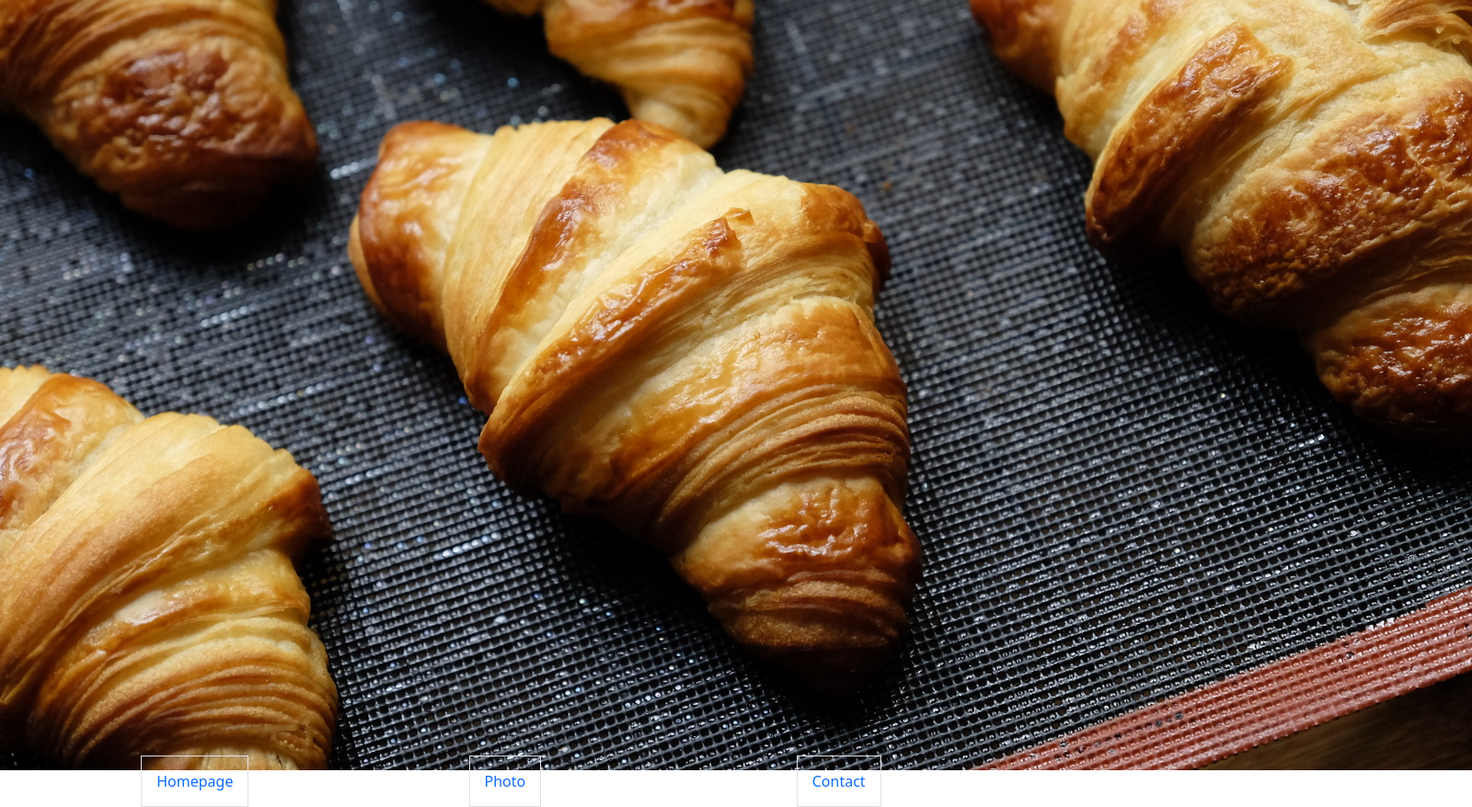
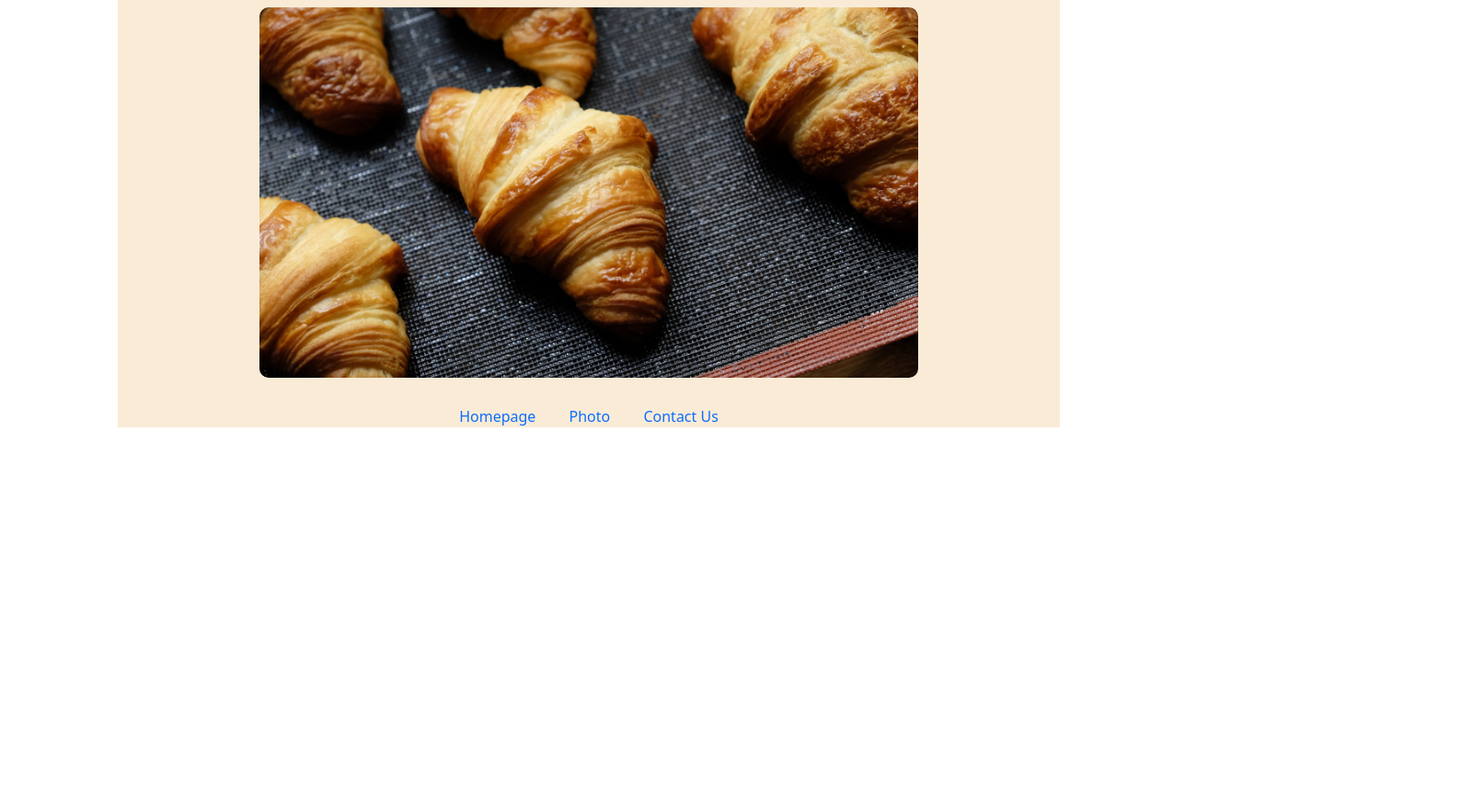
Before and after one commit to hani-slh/Croissant, a plain HTML site: page photo.html in a window 1280 px wide. Shown: the part 118-996 px from the top of the page at 92% size, 1600 px wide, since content can reach past the window. After the commit the page ends 800 px from the top, so only its background shows below. Drawn offline with nearby package versions, Linux system fonts and the light colour scheme.

Commit message:
added css

```diff
--- /dev/null
+++ b/css/styles.css
@@ -0,0 +1,21 @@
+.whole-page {
+  background-color: antiquewhite;
+  width: 80%;
+  margin: 0 auto;
+}
+h1 {
+  text-align: center;
+  font-size: 80px;
+}
+p {
+  text-align: center;
+  padding: 20px;
+  font-size: 20px;
+}
+
+.croissant-image {
+  max-width: 70%;
+  display: block;
+  border-radius: 10px;
+  margin: 30px auto;
+}
--- a/photo.html
+++ b/photo.html
@@ -9,26 +9,17 @@
       rel="stylesheet"
       integrity="sha384-4bw+/aepP/YC94hEpVNVgiZdgIC5+VKNBQNGCHeKRQN+PtmoHDEXuppvnDJzQIu9"
       crossorigin="anonymous" />
+    <link rel="stylesheet" href="/css/styles.css" />
   </head>
   <body>
-    <h1>🥐 A picture of a croissant</h1>
-    <img src="image/croissant.jpg" />
-    <div class="container">
-      <div class="row d-flex justify-content-evenly">
-        <div class="col-sm-3">
-          <a href="/" class="border p-3 text-decoration-none">Homepage</a>
-        </div>
-        <div class="col-sm-3">
-          <a href="/photo.html" class="border p-3 text-decoration-none"
-            >Photo</a
-          >
-        </div>
-        <div class="col-sm-3">
-          <a href="/about.html" class="border p-3 text-decoration-none"
-            >Contact</a
-          >
-        </div>
-      </div>
+    <div class="whole-page">
+      <h1>🥐 A picture of a croissant</h1>
+      <img src="image/croissant.jpg" class="croissant-image" />
+      <footer class="text-center">
+        <a href="/" class="text-decoration-none p-3">Homepage</a>
+        <a href="/photo.html" class="text-decoration-none p-3"> Photo</a>
+        <a href="about.html" class="text-decoration-none p-3">Contact Us</a>
+      </footer>
     </div>
   </body>
 </html>
```
Also changed, not shown: about.html (+7 -16 lines), index.html (+6 -16 lines).
